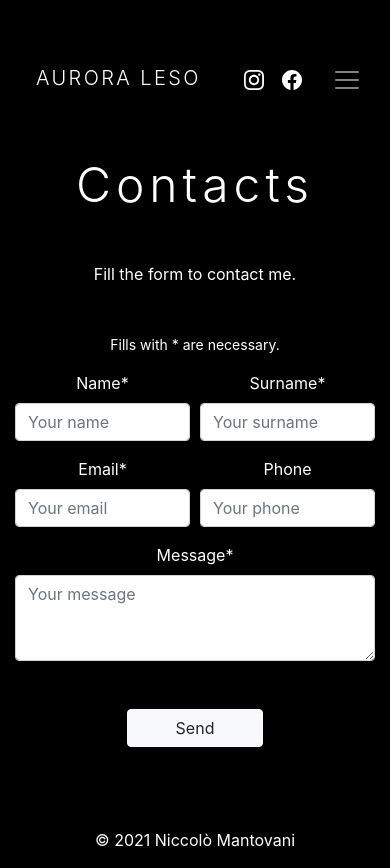
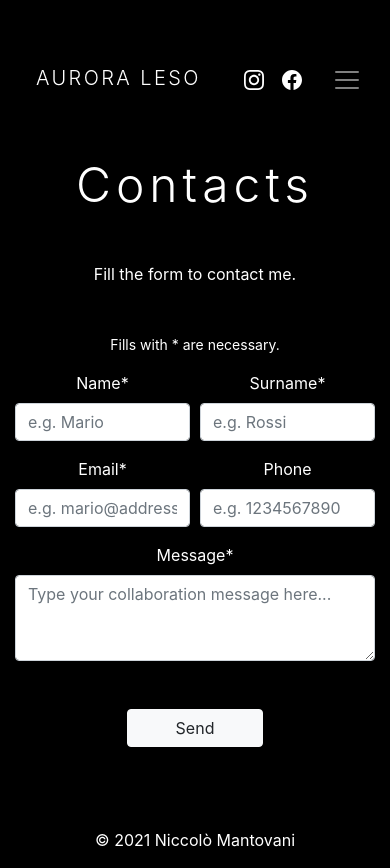
Before and after one commit to nicomanto/Photo-site, a Next.js app: page /contacts in a window 390 px wide. Built offline with nearby package versions, Linux system fonts and the light colour scheme.

Commit message:
add pattern to phone field contacts

```diff
--- a/components/Email/FormEmail.tsx
+++ b/components/Email/FormEmail.tsx
@@ -50,7 +50,7 @@ const FormEmail = () => {
               <FormControl
                 type="text"
                 required
-                placeholder="Your name"
+                placeholder="e.g. Mario"
                 id="nameValue"
                 name="nameValue"
               />
@@ -61,7 +61,7 @@ const FormEmail = () => {
               <FormControl
                 type="text"
                 required
-                placeholder="Your surname"
+                placeholder="e.g. Rossi"
                 id="surnameValue"
                 name="surnameValue"
               />
@@ -73,7 +73,7 @@ const FormEmail = () => {
               <FormControl
                 type="email"
                 required
-                placeholder="Your email"
+                placeholder="e.g. mario@address.com"
                 id="emailValue"
                 name="emailValue"
               />
@@ -81,14 +81,20 @@ const FormEmail = () => {
 
             <div className="col">
               <FormLabel>Phone</FormLabel>
-              <FormControl type="tel" placeholder="Your phone" id="phoneValue" name="phoneValue" />
+              <FormControl
+                type="tel"
+                placeholder="e.g. 1234567890"
+                id="phoneValue"
+                name="phoneValue"
+                pattern="[0-9]{10}"
+              />
             </div>
           </div>
 
           <FormLabel>Message*</FormLabel>
           <textarea
             required
-            placeholder="Your message"
+            placeholder="Type your collaboration message here..."
             id="messageValue"
             name="messageValue"
             className="form-control"
```
